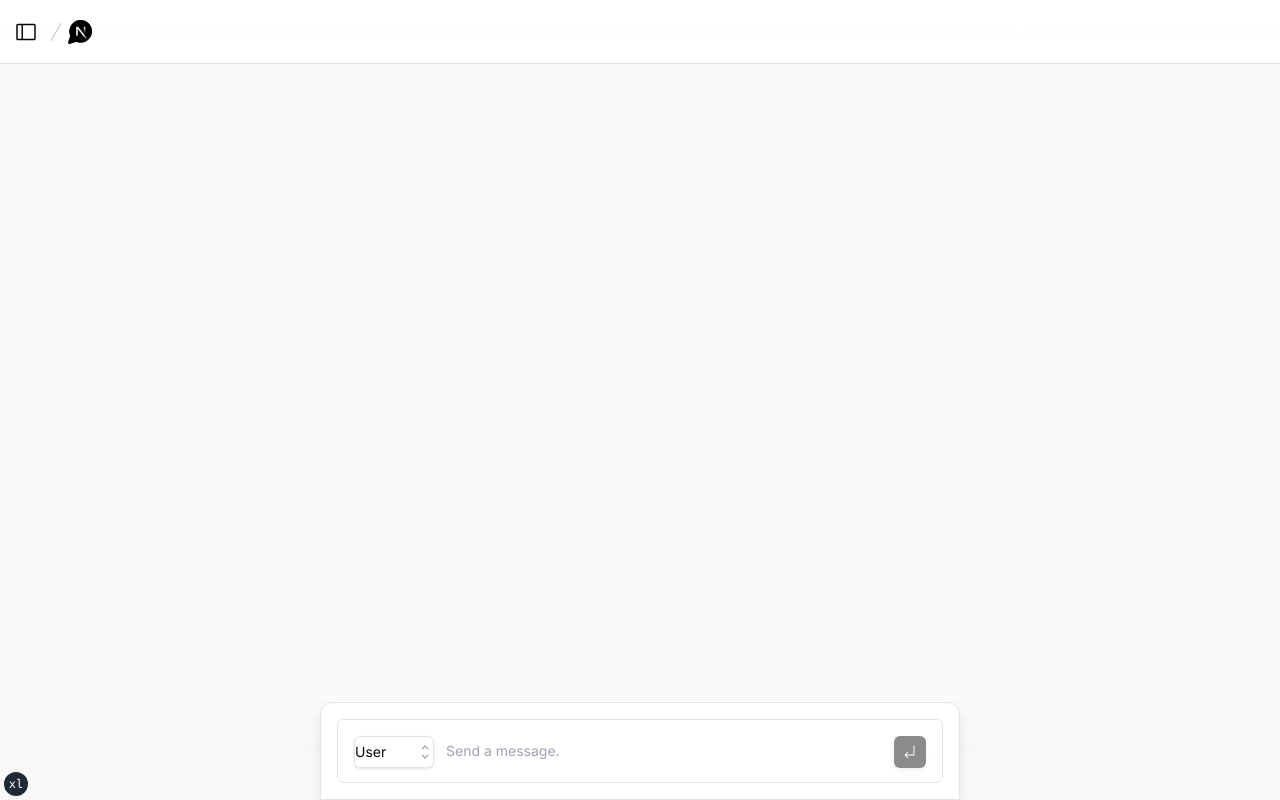
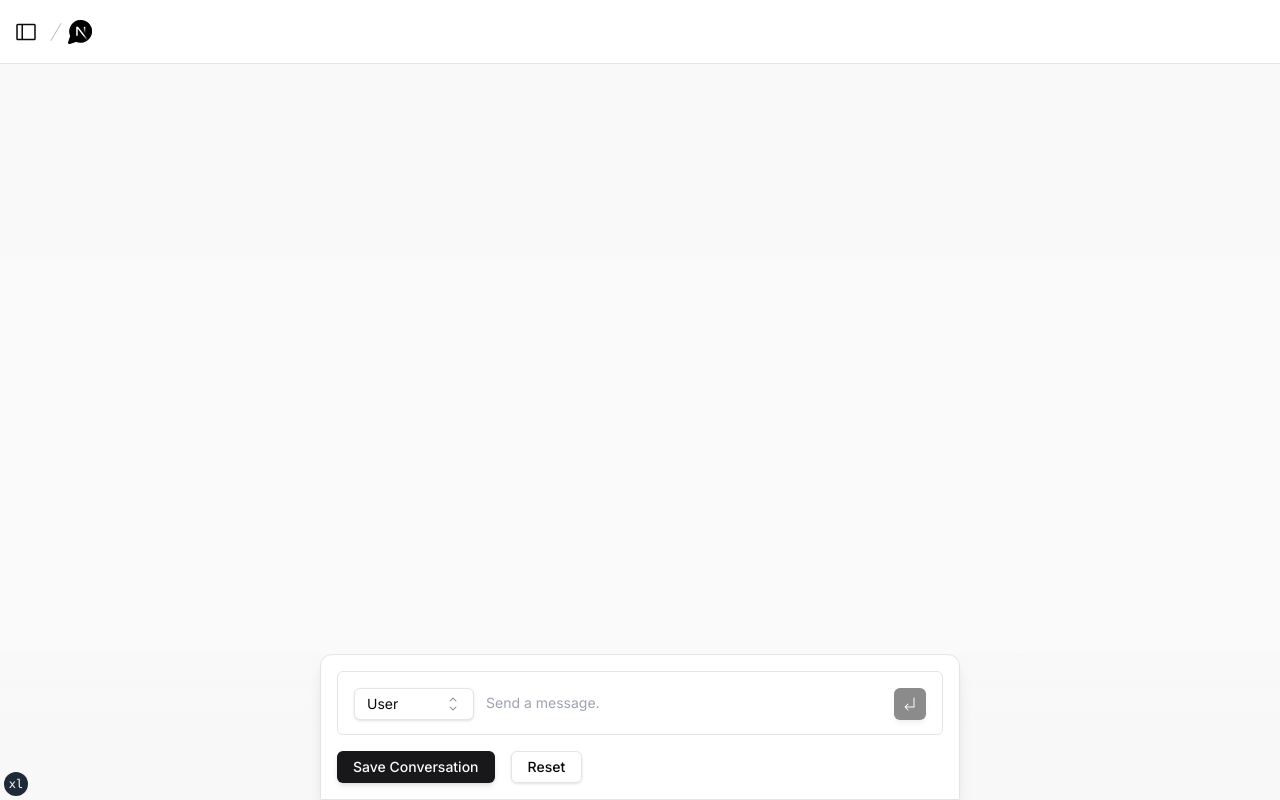
Before and after one commit to botisan-ai/botisan-agent-ui, a Next.js app: page / in a window 1280 px wide. Built offline with nearby package versions, Linux system fonts and the light colour scheme.

Commit message:
save conversation buttons done

```diff
--- a/components/editor/chat-editor-panel.tsx
+++ b/components/editor/chat-editor-panel.tsx
@@ -3,8 +3,10 @@
 import { Dispatch, SetStateAction, useState } from 'react'
 
 import { Message } from '@/lib/types'
+import { Button } from '@/components/ui/button'
 import { ButtonScrollToBottom } from '@/components/button-scroll-to-bottom'
 import { EditorForm } from './editor-form'
+import { cn } from '@/lib/utils'
 
 export interface ChatEditorPanelProps {
   messages: Message[]
@@ -44,6 +46,10 @@ export function ChatEditorPanel({
             setInput={setInput}
             isLoading={isLoading}
           />
+          <div className={cn("flex flex-row space-x-4")}>
+            <Button>Save Conversation</Button>
+            <Button variant="outline" onClick={() => setMessages([])}>Reset</Button>
+          </div>
         </div>
       </div>
     </div>
--- a/components/editor/editor-form.tsx
+++ b/components/editor/editor-form.tsx
@@ -63,7 +63,7 @@ export function EditorForm({
         <Tooltip>
           <TooltipTrigger asChild>
             <Select onValueChange={setMessageType} defaultValue={messageType}>
-              <SelectTrigger className="absolute left-0 top-4 h-8 w-[80px] bg-background p-0 sm:left-4">
+              <SelectTrigger className="absolute left-0 top-4 h-8 w-[120px] bg-background sm:left-4">
                 <SelectValue placeholder="Type" />
               </SelectTrigger>
               <SelectContent>
@@ -85,7 +85,7 @@ export function EditorForm({
           onChange={e => setInput(e.target.value)}
           placeholder="Send a message."
           spellCheck={false}
-          className="min-h-[60px] w-full resize-none bg-transparent pl-[60px] pr-4 py-[1.3rem] focus-within:outline-none sm:text-sm"
+          className="min-h-[60px] w-full resize-none bg-transparent pl-[100px] pr-4 py-[1.3rem] focus-within:outline-none sm:text-sm"
         />
         <div className="absolute right-0 top-4 sm:right-4">
           <Tooltip>
--- a/components/header.tsx
+++ b/components/header.tsx
@@ -19,7 +19,7 @@ import { ThemeToggle } from '@/components/theme-toggle'
 
 export async function Header() {
   return (
-    <header className="sticky top-0 z-50 flex items-center justify-between w-full h-16 px-4 border-b shrink-0 bg-gradient-to-b from-background/10 via-background/50 to-background/80 backdrop-blur-xl">
+    <header className="sticky top-0 z-50 flex h-16 w-full shrink-0 items-center justify-between border-b bg-gradient-to-b from-background/10 via-background/50 to-background/80 px-4 backdrop-blur-xl">
       <div className="flex items-center">
         <Sidebar>
           <div className="flex-1 overflow-auto" />
@@ -33,11 +33,11 @@ export async function Header() {
           </SidebarFooter>
         </Sidebar>
         <div className="flex items-center">
-          <IconSeparator className="w-6 h-6 text-muted-foreground/50" />
+          <IconSeparator className="h-6 w-6 text-muted-foreground/50" />
           {/* <Link href="/" target="_blank" rel="nofollow"> */}
           <Link href="/">
-            <IconNextChat className="w-6 h-6 mr-2 dark:hidden" inverted />
-            <IconNextChat className="hidden w-6 h-6 mr-2 dark:block" />
+            <IconNextChat className="mr-2 h-6 w-6 dark:hidden" inverted />
+            <IconNextChat className="mr-2 hidden h-6 w-6 dark:block" />
           </Link>
           {/* {session?.user ? (
             <UserMenu user={session.user} />
```
